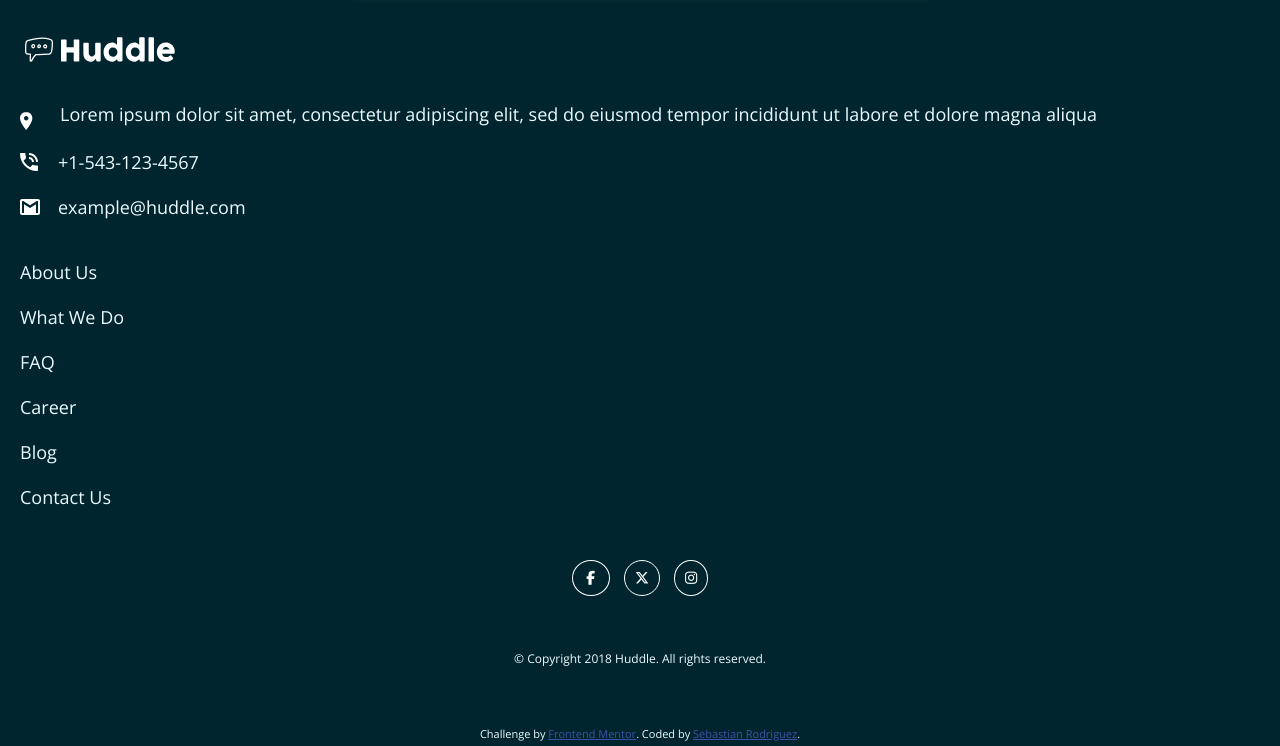
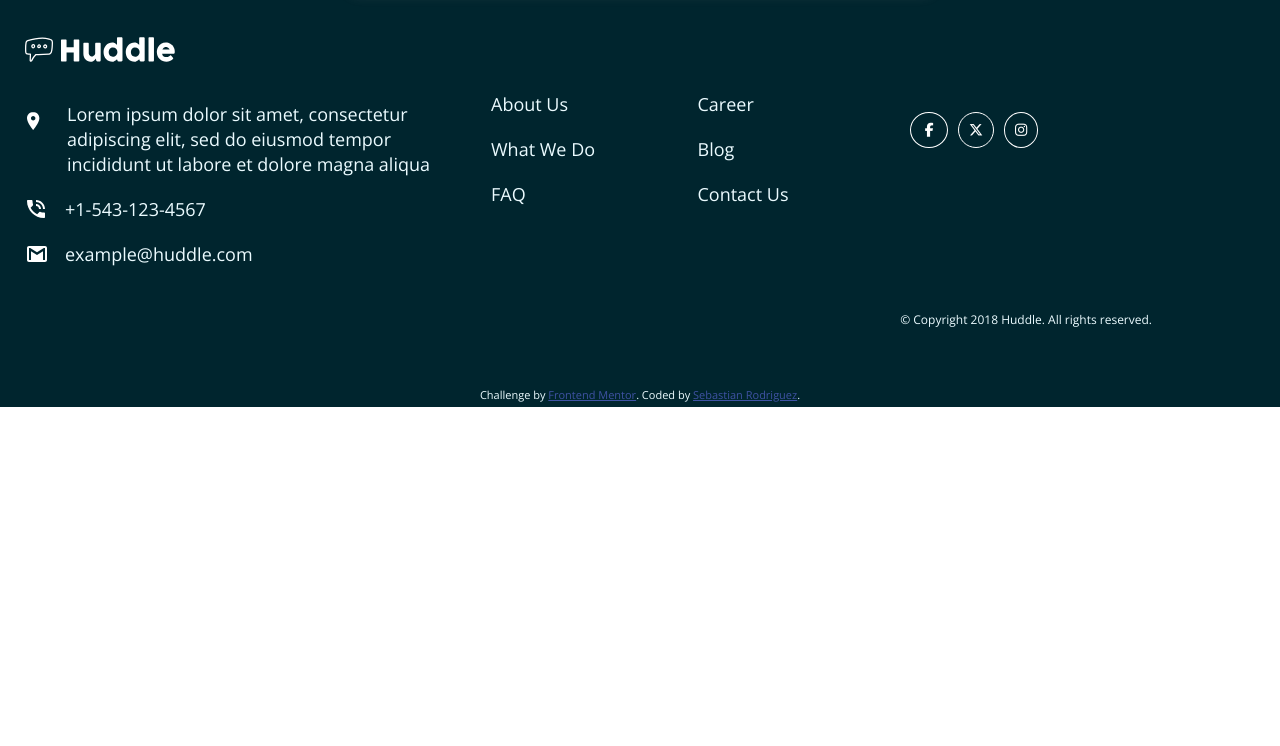
Before and after one commit to JuanSeRDev/CJ-4-huddle-landing-page-with-alternating-feature-blocks-master, a plain HTML site: page index.html in a window 1280 px wide. Shown: the part 2479-3225 px from the top of the page. After the commit the page ends 2886 px from the top, so only its background shows below. Drawn offline with nearby package versions, Linux system fonts and the light colour scheme.

Commit message:
Footer finished webside

```diff
--- a/Style.css
+++ b/Style.css
@@ -298,6 +298,11 @@ footer p {
     margin-right: 18px;
 }
 
+.footer-aboutus {
+    display: flex;
+    flex-direction: column;
+}
+
 .footer-aboutus p {
     margin: 20px 0;
     font-size: 18px;
@@ -452,6 +457,45 @@ footer p {
         width: 600px;
     }
 
+    /* END MEDIAQUERY MAIN */
+
+    /* FOOTER  */
+
+    .footer-info {
+        width: 450px;
+    }
+
+    .container-footer {
+        flex-direction: row;
+        width: 90vw;
+        justify-content: space-around;
+    }
+
+    .footer-aboutus {
+        flex-wrap: wrap;
+        width: 400PX;
+        height: 150px;
+        text-align: left;
+    }
+
+
+    .footer-aboutus p {
+        margin: 10px 0;
+    }
+
+    .fontawesome {
+        width: 220px;
+        display: flex;
+    }
+
+    .copy {
+        display: flex;
+        justify-content: flex-end;
+        width: 90vw;
+    }
+
+
+    /* END FOOTER */
 
 }
 
```
Also changed, not shown: 1 other file.
